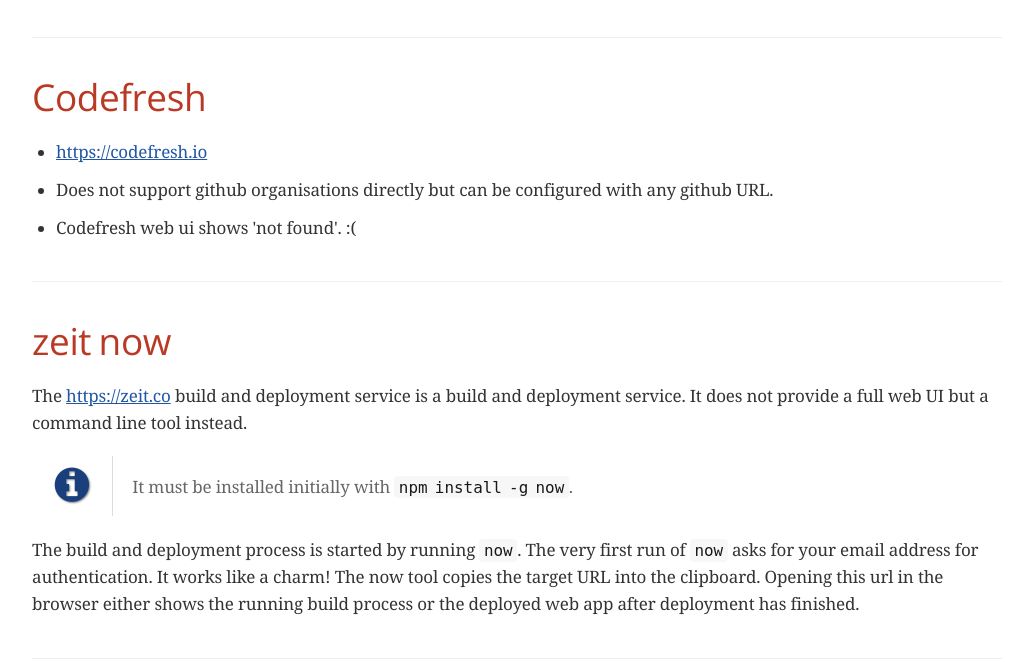
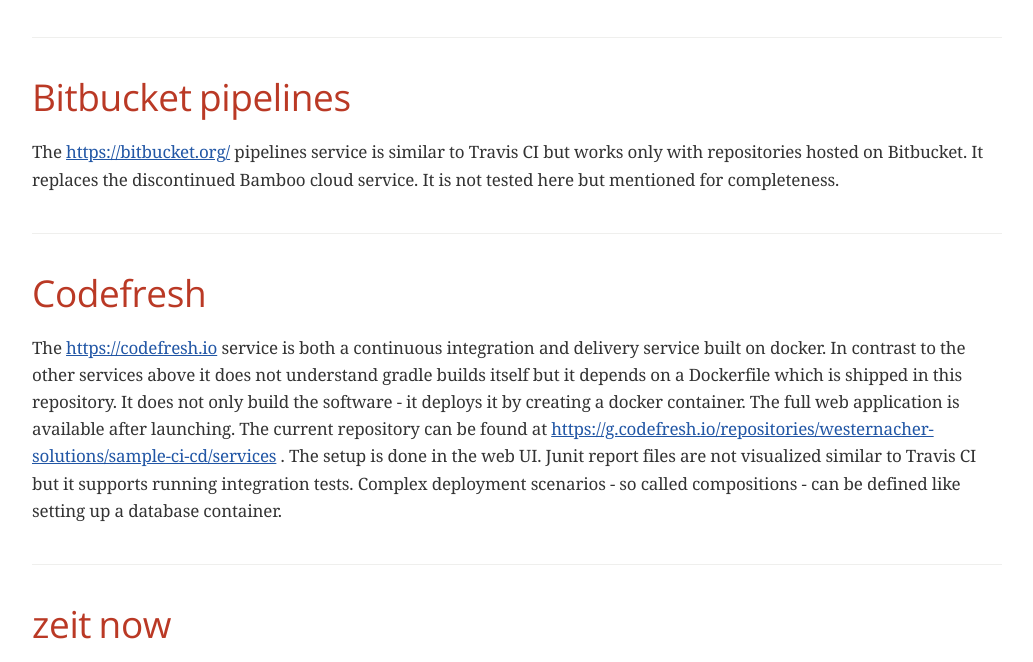
Before and after one commit to westernacher-solutions/sample-ci-cd, a plain HTML site: page docs/index.html in a window 1280 px wide. Shown: the part 1257-1919 px from the top of the page, without its empty margins (123-1156 px from the left). Drawn offline with nearby package versions, Linux system fonts and the light colour scheme; a web font is replaced by a local one.

Commit message:
update snap-ci documentation

```diff
--- a/docs/index.html
+++ b/docs/index.html
@@ -459,20 +459,27 @@
 </div>
 </div>
 <div class="sect1">
+<h2 id="_bitbucket_pipelines">Bitbucket pipelines</h2>
+<div class="sectionbody">
+<div class="paragraph">
+<p>The <a href="https://bitbucket.org/" class="bare">https://bitbucket.org/</a> pipelines service is similar to Travis CI but works only with repositories hosted on Bitbucket.
+It replaces the discontinued Bamboo cloud service.
+It is not tested here but mentioned for completeness.</p>
+</div>
+</div>
+</div>
+<div class="sect1">
 <h2 id="_codefresh">Codefresh</h2>
 <div class="sectionbody">
-<div class="ulist">
-<ul>
-<li>
-<p><a href="https://codefresh.io" class="bare">https://codefresh.io</a></p>
-</li>
-<li>
-<p>Does not support github organisations directly but can be configured with any github URL.</p>
-</li>
-<li>
-<p>Codefresh web ui shows 'not found'. :(</p>
-</li>
-</ul>
+<div class="paragraph">
+<p>The <a href="https://codefresh.io" class="bare">https://codefresh.io</a> service is both a continuous integration and delivery service built on docker.
+In contrast to the other services above it does not understand gradle builds itself but it depends on a Dockerfile which is shipped in this repository.
+It does not only build the software - it deploys it by creating a docker container.
+The full web application is available after launching.
+The current repository can be found at <a href="https://g.codefresh.io/repositories/westernacher-solutions/sample-ci-cd/services" class="bare">https://g.codefresh.io/repositories/westernacher-solutions/sample-ci-cd/services</a> .
+The setup is done in the web UI.
+Junit report files are not visualized similar to Travis CI but it supports running integration tests.
+Complex deployment scenarios - so called compositions - can be defined like setting up a database container.</p>
 </div>
 </div>
 </div>
@@ -543,7 +550,7 @@
 </div>
 <div id="footer">
 <div id="footer-text">
-Last updated 2016-12-17 12:11:33 CET
+Last updated 2016-12-18 00:21:01 CET
 </div>
 </div>
 </body>
```
Also changed, not shown: 1 other file.
